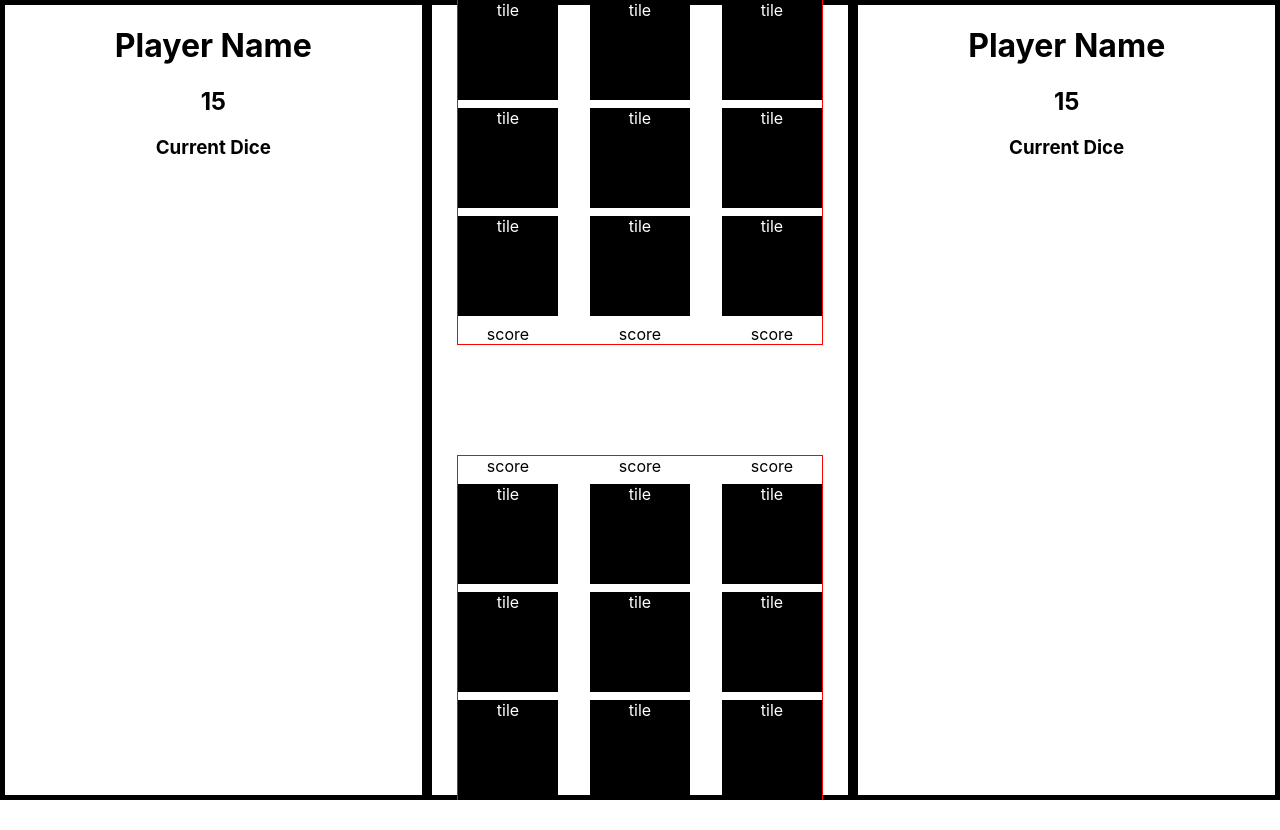
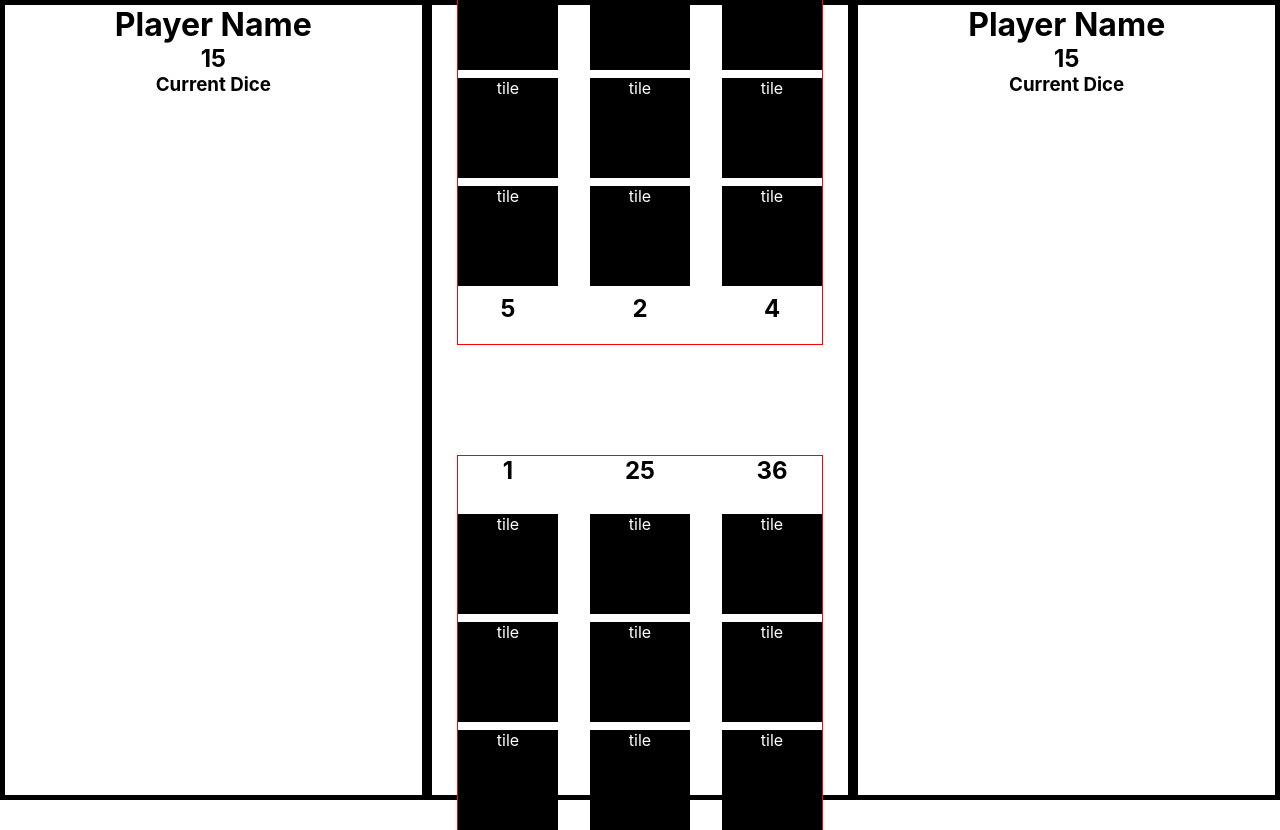
Before and after one commit to seffa1/knucklebones, a React (Create React App) app in the folder knucklebones/: page / in a window 1280 px wide. Before the commit the page ends 800 px from the top, so only its background shows below. Built offline with nearby package versions, Linux system fonts and the light colour scheme.

Commit message:
more dynamic css

```diff
--- a/knucklebones/src/App.css
+++ b/knucklebones/src/App.css
@@ -1,6 +1,12 @@
 /* Setup */
 * {
   box-sizing: border-box;
+}
+
+h1,
+h2,
+h3 {
+  margin: 0%;
 }
 
 /* App */
@@ -25,6 +31,27 @@
   border: 5px solid black;
   width: 100%;
   height: 100%;
+  display: flex;
+  flex-direction: column;
+}
+
+.player--one {
+  justify-content: flex-end;
+  padding-bottom: 30vh;
+}
+
+.player--two {
+  justify-content: flex-start;
+  padding-top: 30vh;
+}
+
+@media screen and (max-width: 800px) {
+  .player--one,
+  .player--two {
+    padding: 0;
+    justify-content: center;
+    flex-shrink: 1;
+  }
 }
 
 /* Arena */
@@ -57,3 +84,25 @@
   text-align: center;
   vertical-align: middle;
 }
+
+.score {
+  width: 100px;
+  height: 50px;
+  font-size: 1.5rem;
+  font-weight: 700;
+  transition: all 0.3s;
+}
+
+.score:hover {
+  width: 100px;
+  height: 50px;
+  font-size: 2.5rem;
+  font-weight: 700;
+  cursor: pointer;
+}
+
+@media screen and (max-width: 800px) {
+  .Arena {
+    gap: 0;
+  }
+}
--- a/knucklebones/src/components/Arena.js
+++ b/knucklebones/src/components/Arena.js
@@ -13,14 +13,14 @@ function Arena() {
         <div className="tile">tile</div>
         <div className="tile">tile</div>
         <div className="tile">tile</div>
-        <div className="score">score</div>
-        <div className="score">score</div>
-        <div className="score">score</div>
+        <div className="score">5</div>
+        <div className="score">2</div>
+        <div className="score">4</div>
       </div>
       <div className="board board--bottom">
-        <div className="score">score</div>
-        <div className="score">score</div>
-        <div className="score">score</div>
+        <div className="score">1</div>
+        <div className="score">25</div>
+        <div className="score">36</div>
         <div className="tile">tile</div>
         <div className="tile">tile</div>
         <div className="tile">tile</div>
```
